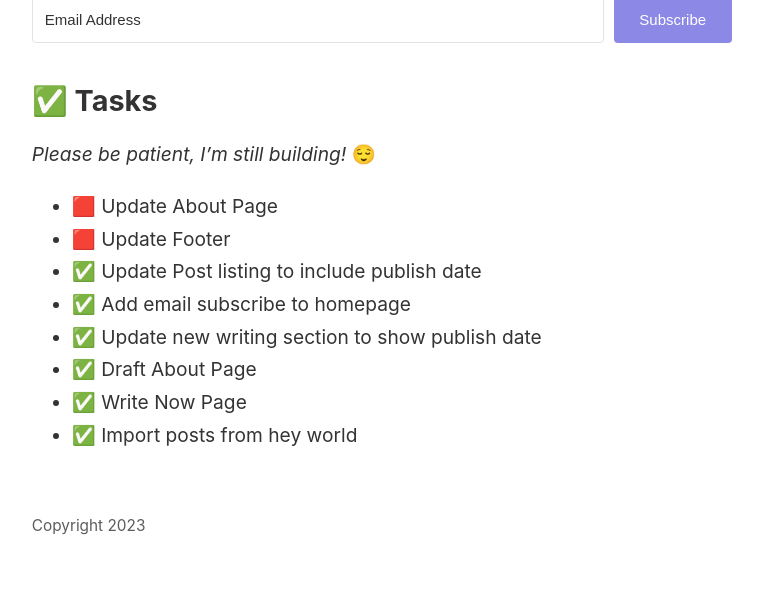
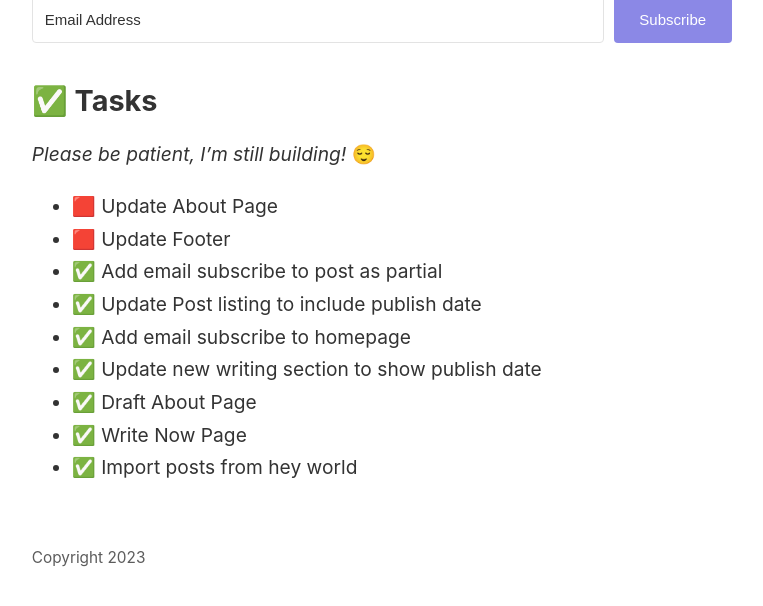
Before and after one commit to BTCarpenter/digital-garden-jekyll, a Jekyll site: the page built from _pages/index.md, in a window 1280 px wide and 900 px high, scrolled down 1132 px, cut to the strip 262-868 px from the top of the window. Shown: the whole strip, without its empty margins (45-808 px from the left). Built offline with Jekyll 4.4.1, drawn with Linux system fonts in a browser that asks for light colours.

Commit message:
Add email subscribe to note template

```diff
--- a/_layouts/note.html
+++ b/_layouts/note.html
@@ -45,7 +45,11 @@
 
 <hr>
 
-<p><strong>Have a comment?</strong> I've opted not to have a comment section, but certainly enjoy hearing from readers, send me an <a href="mailto:beaucarpenter@hey.com">email!</a></p>
+<p>💬 <strong>Have a comment?</strong> I've opted not to have a comment section, but certainly enjoy hearing from readers, send me an <a href="mailto:beaucarpenter@hey.com">email!</a></p>
+
+<p>📬 <strong>Enjoy this post?</strong> I share new posts and other thoughts in my email newsletter.</p>
+
+{% include subscribe.html %}
 
 <!-- <p>Here are all the notes in this garden, along with their links, visualized as a graph.</p>
 
--- a/_pages/index.md
+++ b/_pages/index.md
@@ -50,6 +50,7 @@
 
 - 🟥 Update About Page
 - 🟥 Update Footer
+- ✅ Add email subscribe to post as partial
 - ✅ Update Post listing to include publish date
 - ✅ Add email subscribe to homepage
 - ✅ Update new writing section to show publish date
```
